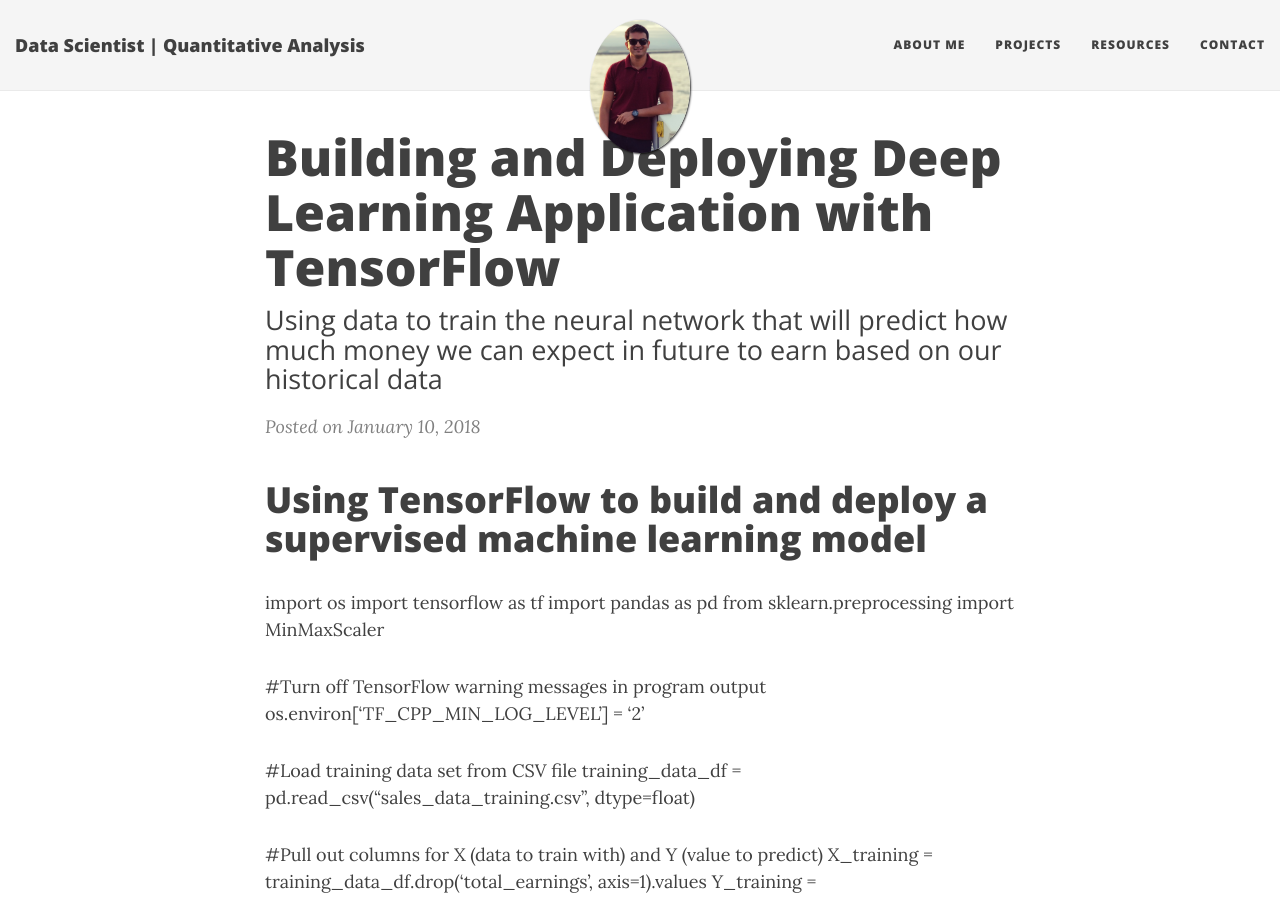
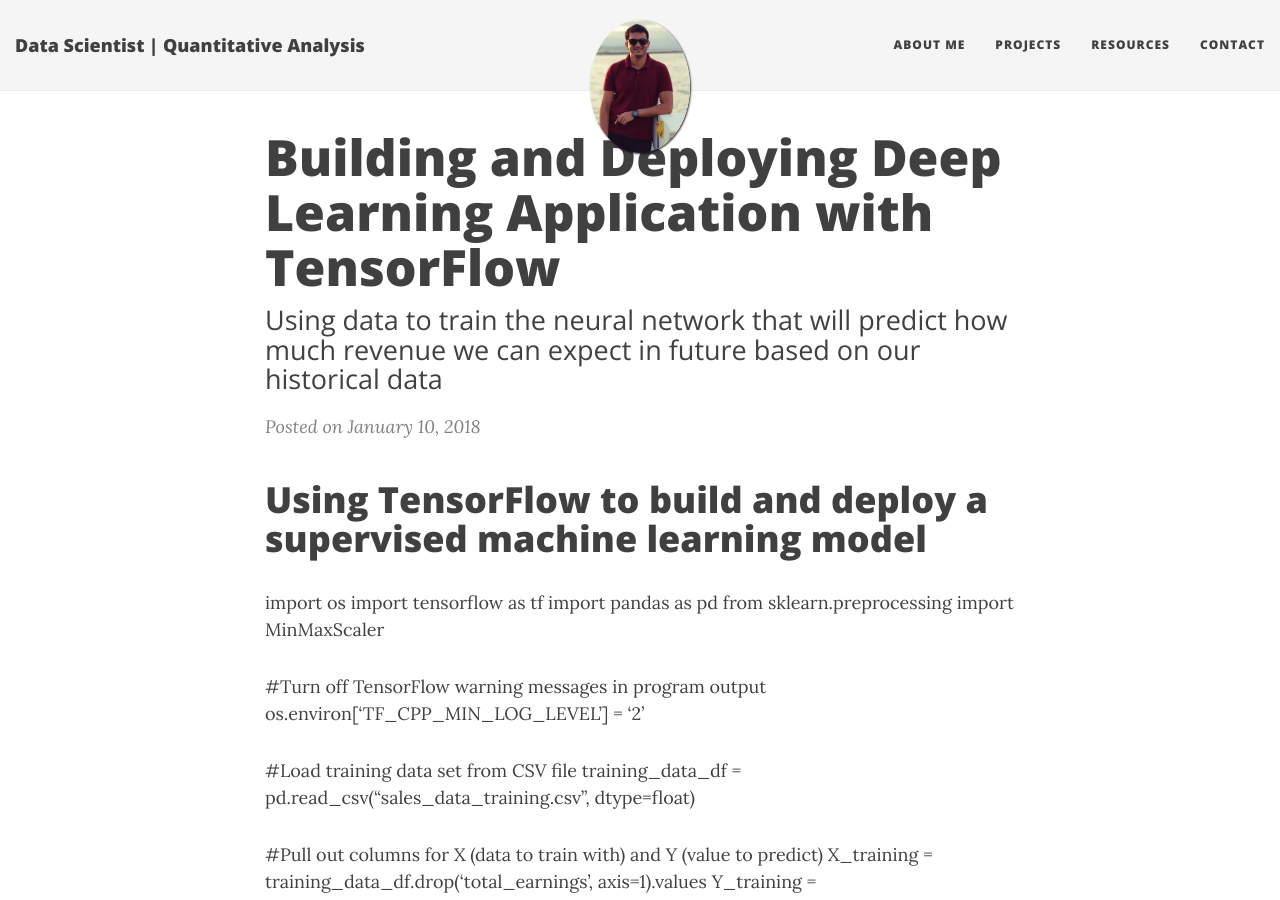
Before and after one commit to asabade/asabade.github.io, a Jekyll site: the page built from _posts/2018-01-10-Building and Deploying Deep Learning Applications with TensorFlow.md, in a window 1280 px wide and 900 px high. Built offline with Jekyll 4.4.1, drawn with Linux system fonts in a browser that asks for light colours; nearby versions of some CDN libraries; some of the changed text lies outside the part shown.

Commit message:
Update 2018-01-10-Building and Deploying Deep Learning Applications with TensorFlow.md

```diff
--- a/_posts/2018-01-10-Building and Deploying Deep Learning Applications with TensorFlow.md
+++ b/_posts/2018-01-10-Building and Deploying Deep Learning Applications with TensorFlow.md
@@ -1,7 +1,7 @@
 ---
 title: Building and Deploying Deep Learning Application with TensorFlow
-subtitle: Using data to train the neural network that will predict how much money we can expect in future to earn based on our historical data
-tags: [TensorFlow, Time Series Data, Financial Data, Vizualization]
+subtitle: Using data to train the neural network that will predict how much revenue we can expect in future based on our historical data
+tags: [TensorFlow, Historical Data, Financial Data, Vizualization, Google CLoud Deployment]
 ---
 
 # Using TensorFlow to build and deploy a supervised machine learning model
```
